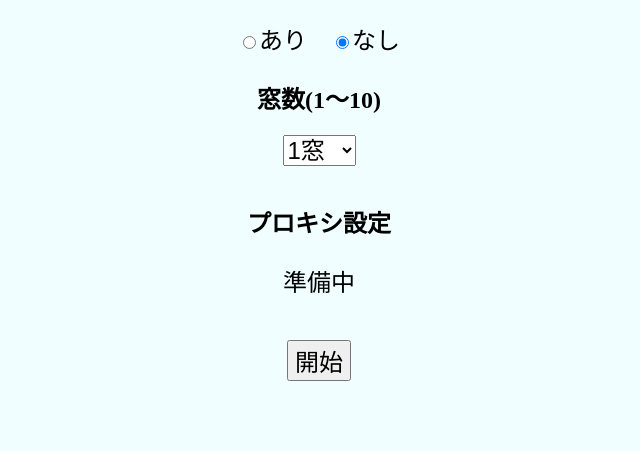
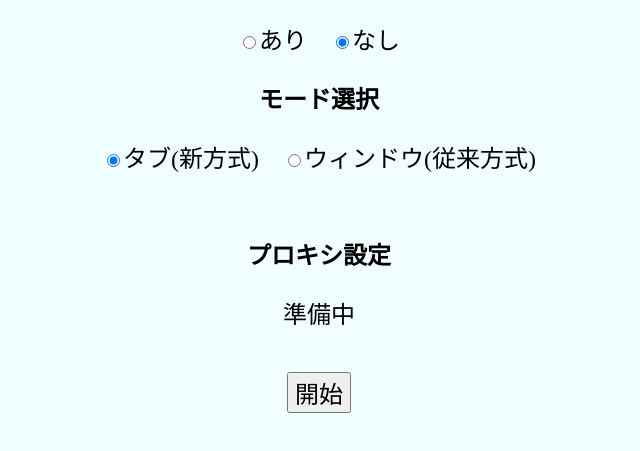
Before and after one commit to Eita-hj/himaque-application, a website: page src/ModeSelect.html in a window 1280 px wide. Shown: the part 127-578 px from the top of the page, without its empty margins (321-961 px from the left). Drawn offline with Linux system fonts and the light colour scheme.

Commit message:
Update: Refactor ModeSelect.html to enhance mode selection functionality and remove unused favicon link

```diff
--- a/src/ModeSelect.html
+++ b/src/ModeSelect.html
@@ -5,7 +5,6 @@
 		<meta http-equiv="Content-Style-Type" content="text/css" />
 		<meta http-equiv="Content-Script-Type" content="text/javascript" />
 		<meta name="viewport" content="width=device-width" />
-		<link rel="shortcut icon" href="/favicon.ico" />
 		<title>設定画面</title>
 		<style>
 			html {
@@ -31,6 +30,13 @@
 						}[v];
 				} else {
 					document.getElementById("windowmore").innerHTML = "";
+				}
+			}
+			function setMode(v) {
+				if (v == 0) {
+					document.getElementById("windowcount").style.display = "none";
+				} else {
+					document.getElementById("windowcount").style.display = "";
 				}
 			}
 		</script>
@@ -90,6 +96,15 @@
 				>
 			</p>
 		</div>
+		<h2>モード選択</h2>
+		<p>
+			<label
+				><input type="radio" name="mode" value="tab" onchange="setMode(0)" checked />タブ(新方式)</label
+			>&emsp;<label
+				><input type="radio" name="mode" value="window" onchange="setMode(1)" />ウィンドウ(従来方式)</label
+			>
+		</p>
+		<div id="windowcount" style="display: none;">
 			<h2>窓数(1～10)</h2>
 			<select id="window" onchange="WindowChange(this.value)">
 				<option value="1" selected>1窓</option>
@@ -105,6 +120,7 @@
 			</select>
 			<br />
 			<div id="windowmore"></div>
+		</div>
 		<br />
 		<h2>プロキシ設定</h2>
 		<p>準備中</p>
```
Lines whose indentation alone changed are shown as unchanged.
